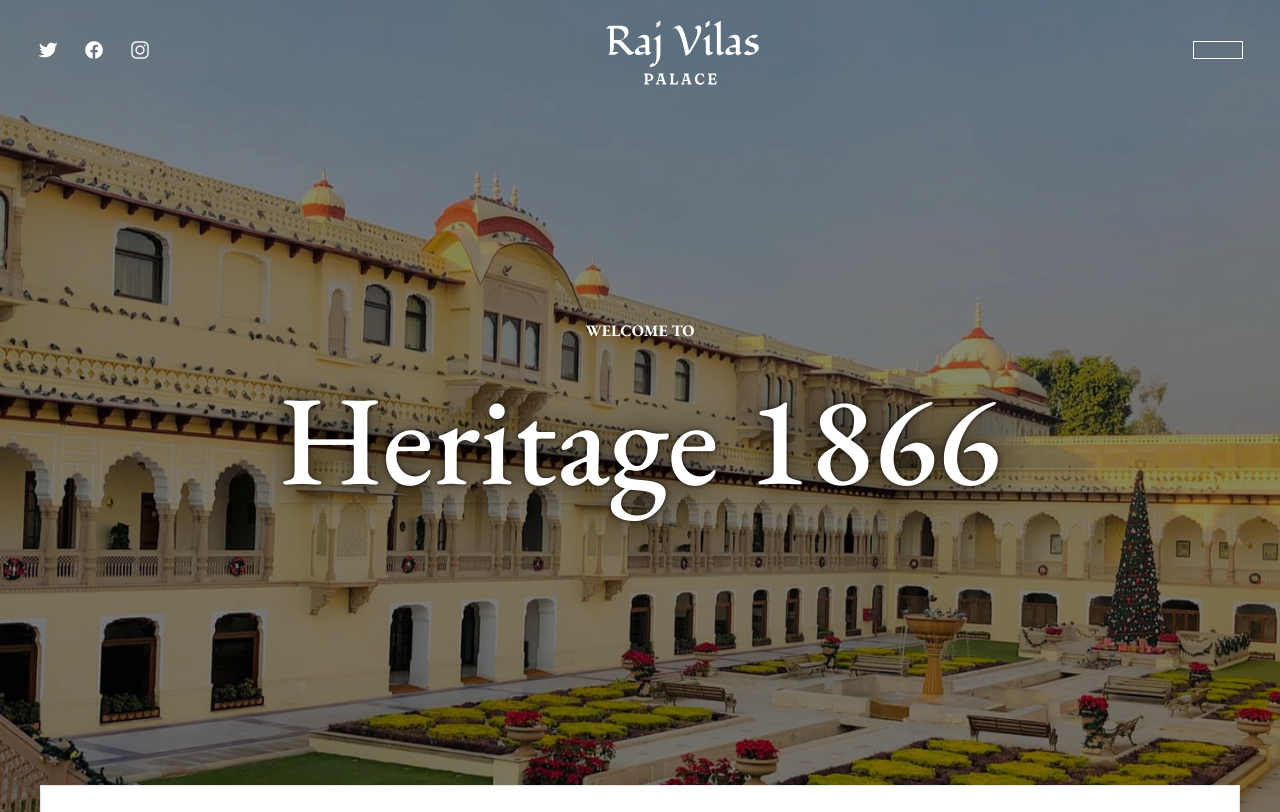
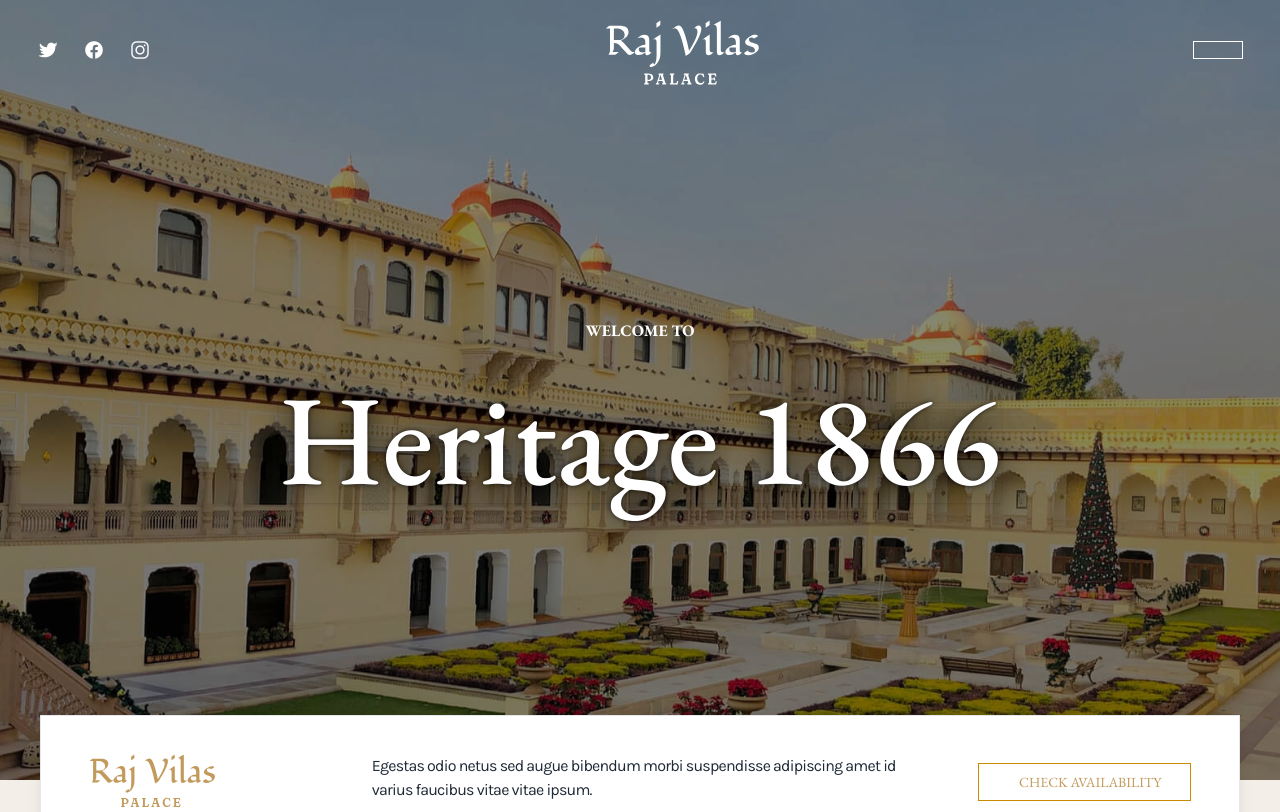
Before and after one commit to sajink/1866.11ty, an Eleventy site: page src/index.md in a window 1280 px wide. Shown: the top 812 px of the page. Built offline with nearby package versions, Linux system fonts and the light colour scheme; Eleventy itself is replaced by a stand-in of ours; files that its build step writes are made by us from their sources; what eleventy-plugin-excerpt would draw is missing.

Commit message:
homepage corrected

```diff
--- a/src/_includes/root/banner.html
+++ b/src/_includes/root/banner.html
@@ -1,4 +1,4 @@
-<div class="relative h-[480px] md:h-[520px] lg:h-[850px] bg-cover bg-center" style="background-image: url('/images/hotel-bg.jpg');">
+<div class="relative h-[480px] md:h-[520px] lg:h-[780px] bg-cover bg-center" style="background-image: url('/images/hotel-bg.jpg');">
     <div class="overlay"></div>
     <div class="relative z-1">
         {% include "header.html" %}
```
Also changed, not shown: src/_static/css/tw.min.css.
